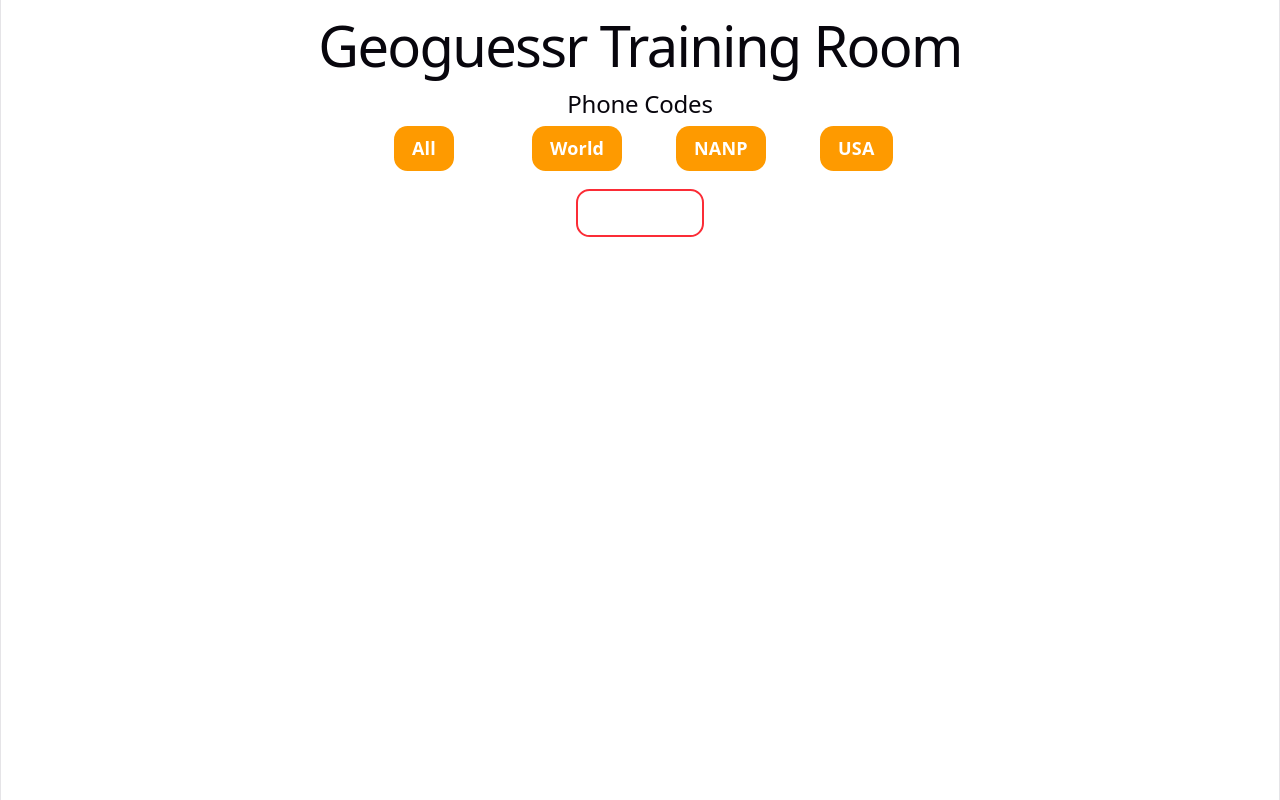
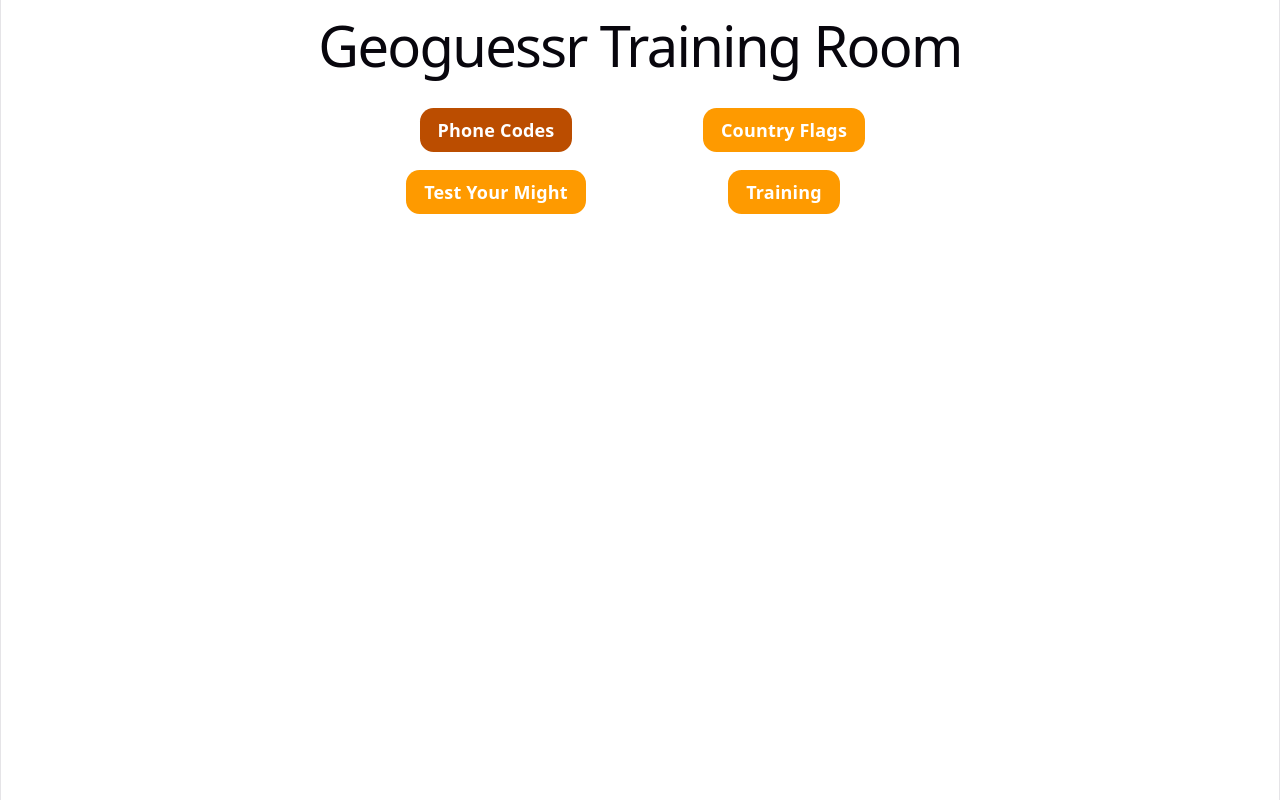
Before and after one commit to nathangero/geoguessr-training, a Svelte app: page / in a window 1280 px wide. Both pictures are taken after a click on the button "Phone Codes". Built offline with nearby package versions, Linux system fonts and the light colour scheme.

Commit message:
implement more complex states

```diff
--- a/src/App.svelte
+++ b/src/App.svelte
@@ -1,49 +1,89 @@
 <script lang="ts">
   import PhoneCodes from './lib/PhoneCodes.svelte'
   import CountryFlags from './lib/CountryFlags.svelte'
-  import { Menus } from './lib/enums'
+  import { Menus, Modes, PlayerState } from './lib/enums'
 
+  let playerState: PlayerState = $state(PlayerState.IDLE)
   let menu: Menus = $state(Menus.MENU)
+  let mode: Modes = $state(Modes.IDLE)
 
+  const onMenuChange = (selection: Menus) => {
+    menu = selection;
+    mode = Modes.SELECT;
+    playerState = PlayerState.IDLE;
+  }
+
+  const onModeChange = (selection: Modes) => {
+    mode = selection;
+    playerState = PlayerState.MODE;
+  }
+
+  const onExit = () => {
+    playerState = PlayerState.IDLE;
+    mode = Modes.IDLE;
+    menu = Menus.MENU;
+  }
 </script>
 
 <section id="">
   <h1>Geoguessr Training Room</h1>
 
-  <table class="mx-auto w-full max-w-xl table-fixed border-separate border-spacing-x-16" class:hidden={menu !== Menus.MENU}>
+  <table class="mx-auto w-full max-w-xl table-fixed border-separate border-spacing-x-16 border-spacing-y-4" class:visible={mode === Modes.IDLE || mode === Modes.SELECT}>
     <thead>
       <tr>
         <th class="text-center">
           <button
             class="bg-amber-500 hover:bg-amber-700 text-white px-4 py-2 rounded-xl"
-            onclick={() => menu = Menus.PHONE}>
+            class:bg-amber-700={menu === Menus.PHONE}
+            onclick={() => onMenuChange(Menus.PHONE)}>
             Phone Codes
           </button>
         </th>
         <th class="text-center">
           <button
             class="bg-amber-500 hover:bg-amber-700 text-white px-4 py-2 rounded-xl"
-            onclick={() => menu = Menus.FLAGS}>
+            class:bg-amber-700={menu === Menus.FLAGS}
+            onclick={() => onMenuChange(Menus.FLAGS)}>
             Country Flags
           </button>
         </th>
       </tr>
+      {#if mode === Modes.SELECT || playerState === PlayerState.MODE || playerState === PlayerState.PLAY}
+        <tr>
+          <th class="text-center">
+            <button
+              class="bg-amber-500 hover:bg-amber-700 text-white px-4 py-2 rounded-xl"
+              class:bg-amber-700={mode === Modes.GAME}
+              onclick={() => onModeChange(Modes.GAME)}>
+              Test Your Might
+            </button>
+          </th>
+          <th class="text-center">
+            <button
+              class="bg-amber-500 hover:bg-amber-700 text-white px-4 py-2 rounded-xl"
+              class:bg-amber-700={mode === Modes.TRAINING}
+              onclick={() => onModeChange(Modes.TRAINING)}>
+              Training
+            </button>
+          </th>
+        </tr>
+      {/if}
     </thead>
   </table>
 </section>
 
-{#if menu === Menus.PHONE}
-<PhoneCodes />
+{#if playerState === PlayerState.MODE && menu === Menus.PHONE}
+<PhoneCodes {playerState} {mode} />
 <button
   class="border-2 border-red-500 hover:bg-red-500 text-white px-4 py-2 rounded-xl mx-auto block mt-4"
-  onclick={() => menu = Menus.MENU}>
+  onclick={() => onExit()}>
   Exit Game
 </button>
-{:else if menu === Menus.FLAGS}
+{:else if playerState === PlayerState.MODE && menu === Menus.FLAGS}
 <CountryFlags />
 <button
   class="border-2 border-red-500 hover:bg-red-500 text-white px-4 py-2 rounded-xl mx-auto block mt-4"
-  onclick={() => menu = Menus.MENU}>
+  onclick={() => onExit()}>
   Exit Game
 </button>
 {/if}
--- a/src/app.css
+++ b/src/app.css
@@ -1,4 +1,6 @@
 @import "tailwindcss";
+
+/* Color scheme https://coolors.co/fe9a00-004777-a30000-00afb5-dff8eb */
 
 :root {
   --text: #6b6375;
--- a/src/lib/PhoneCodes.svelte
+++ b/src/lib/PhoneCodes.svelte
@@ -1,6 +1,8 @@
 <script lang="ts">
   import { countryCodes, nanpCodes, usaCodes, type PhoneNumberCode } from './area-codes';
-  import { PhoneModes } from './enums'
+  import { Modes, PhoneModes, PlayerState } from './enums'
+
+  let {playerState, mode}: {playerState: PlayerState, mode: Modes} = $props();
 
   let phoneMode: PhoneModes = $state(PhoneModes.MENU);
   let isPlaying: Boolean = $state(false);
@@ -37,8 +39,8 @@
     codes = usaCodes;
   }
 
-  const changeMode = (mode: PhoneModes) => {
-    phoneMode = mode;
+  const changeMode = (selection: PhoneModes) => {
+    phoneMode = selection;
     isPlaying = !isPlaying;
     if (!isPlaying) return;
 
@@ -58,11 +60,13 @@
       default:
         codes = []; // Clear the array
     }
+
+    playerState = PlayerState.PLAY;
   }
 
 </script>
 
-<h2>Phone Codes</h2>
+<h2>Phone Codes {#if mode === Modes.TRAINING}(Training){/if}</h2>
 
 {#if !isPlaying}
 <table class="mx-auto w-full max-w-xl table-fixed border-separate border-spacing-x-16">
--- a/src/lib/enums.ts
+++ b/src/lib/enums.ts
@@ -1,3 +1,10 @@
+// Player state
+export enum PlayerState {
+    IDLE = "idle",
+    MODE = "mode",
+    PLAY = "play",
+}
+
 /// Menu selection
 export enum Menus {
     MENU = "menu",
@@ -8,6 +15,7 @@
 /// Mode Selection
 export enum Modes {
     IDLE = "idle",
+    SELECT = "select",
     TRAINING = "training",
     GAME = "game",
 }
```
